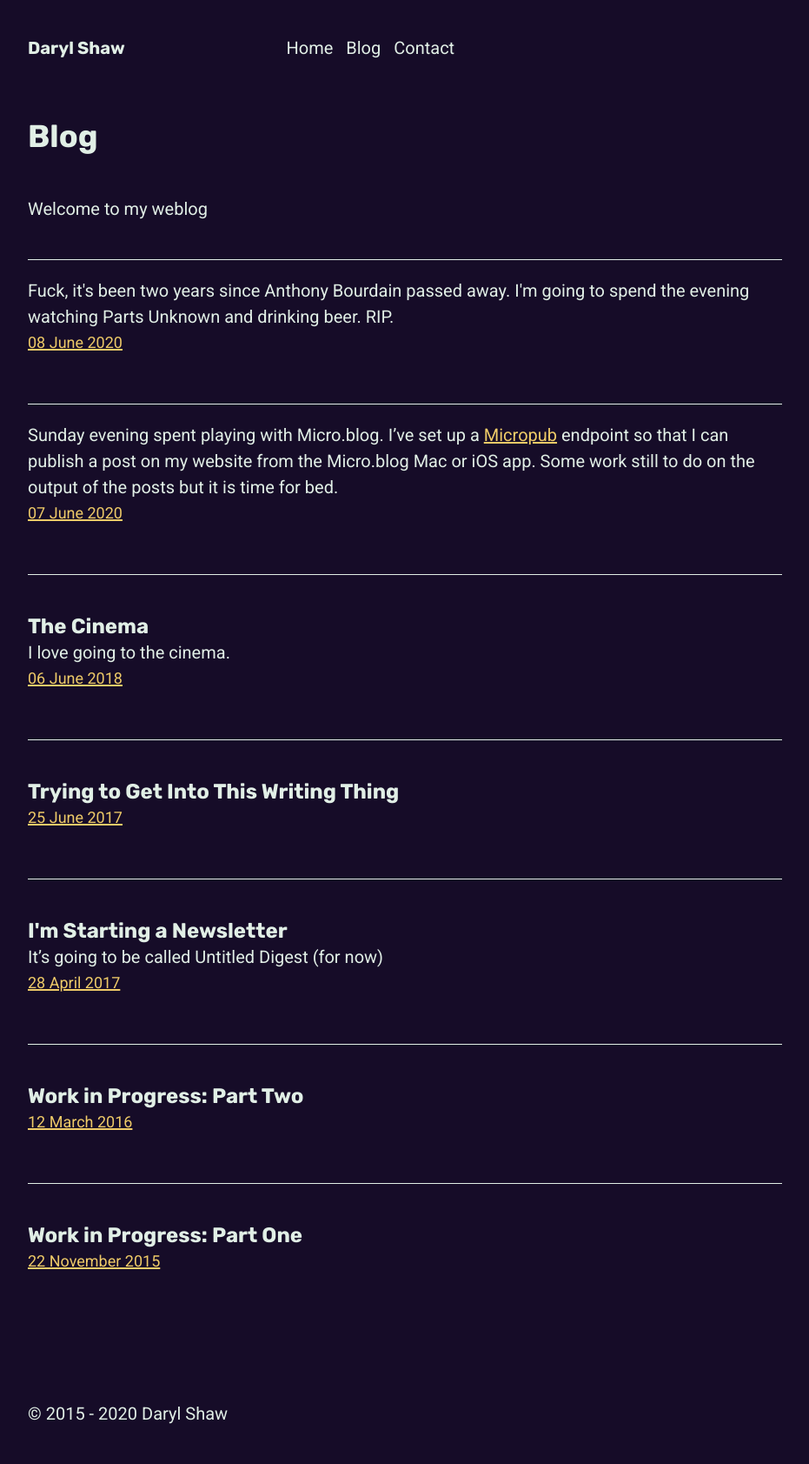
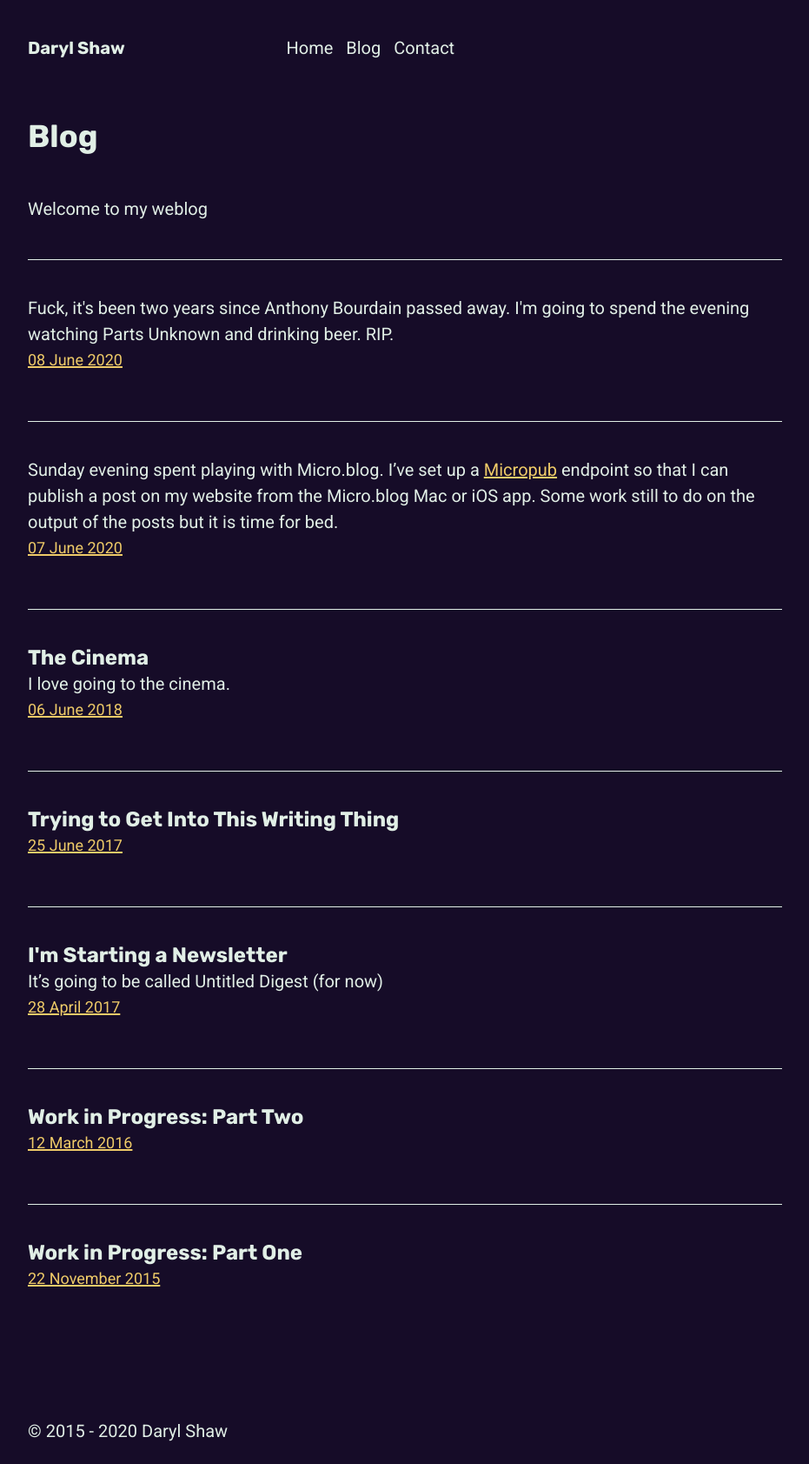
Before and after one commit to darylshaw/darylshaw.co.uk, a Jekyll site: the page built from blog.md, in a window 1280 px wide. Shown: the whole page at 87% size, without its empty margins (13-944 px from the left). Built offline with Jekyll 4.4.1, drawn with Linux system fonts in a browser that asks for light colours; a script that is not in the unit is left out; comment, search, counter and statistics services are not loaded.

Commit message:
Updated margins on posts archive

```diff
--- a/_sass/pages/_archive.scss
+++ b/_sass/pages/_archive.scss
@@ -18,7 +18,7 @@
 
     article {
       header {
-        margin-bottom: 0;
+        margin-top: 1em;
 
         a {
           text-decoration-thickness: 2px;
@@ -27,7 +27,7 @@
     }
 
     h2 {
-      margin-top: 1em;
+      margin-top: 0;
       margin-bottom: 0;
       font-size: 1.2em;
 
```
